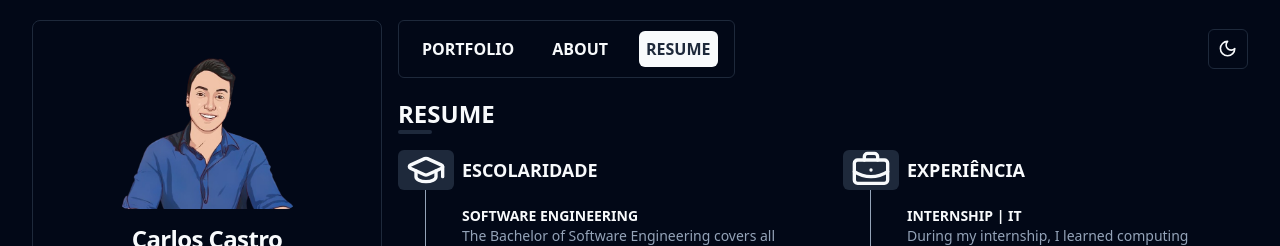
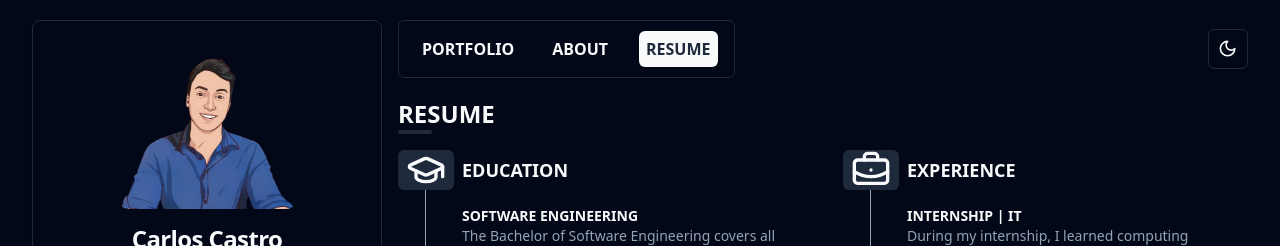
Before and after one commit to Carlos-Castro11/portfolio, a React (Vite) app: page /resume in a window 1280 px wide. Shown: the top 246 px of the page. Built offline with nearby package versions, Linux system fonts and the light colour scheme.

Commit message:
Translate resume

```diff
--- a/src/pages/app/resume.tsx
+++ b/src/pages/app/resume.tsx
@@ -7,17 +7,17 @@ import { EDUCATION, JOBS } from '@/db'
 export function Resume() {
   return (
     <div className="space-y-8 xl:space-y-0 xl:flex xl:gap-10">
-      <Helmet title="Currículo" />
+      <Helmet title="Resume" />
       <div>
         <ResumeItem
-          title="Escolaridade"
+          title="Education"
           data={EDUCATION}
           icon={<GraduationCap size={40} />}
         />
       </div>
       <div>
         <ResumeItem
-          title="Experiência"
+          title="Experience"
           data={JOBS}
           icon={<BriefcaseBusiness size={40} />}
           isJobsItem={true}
```
